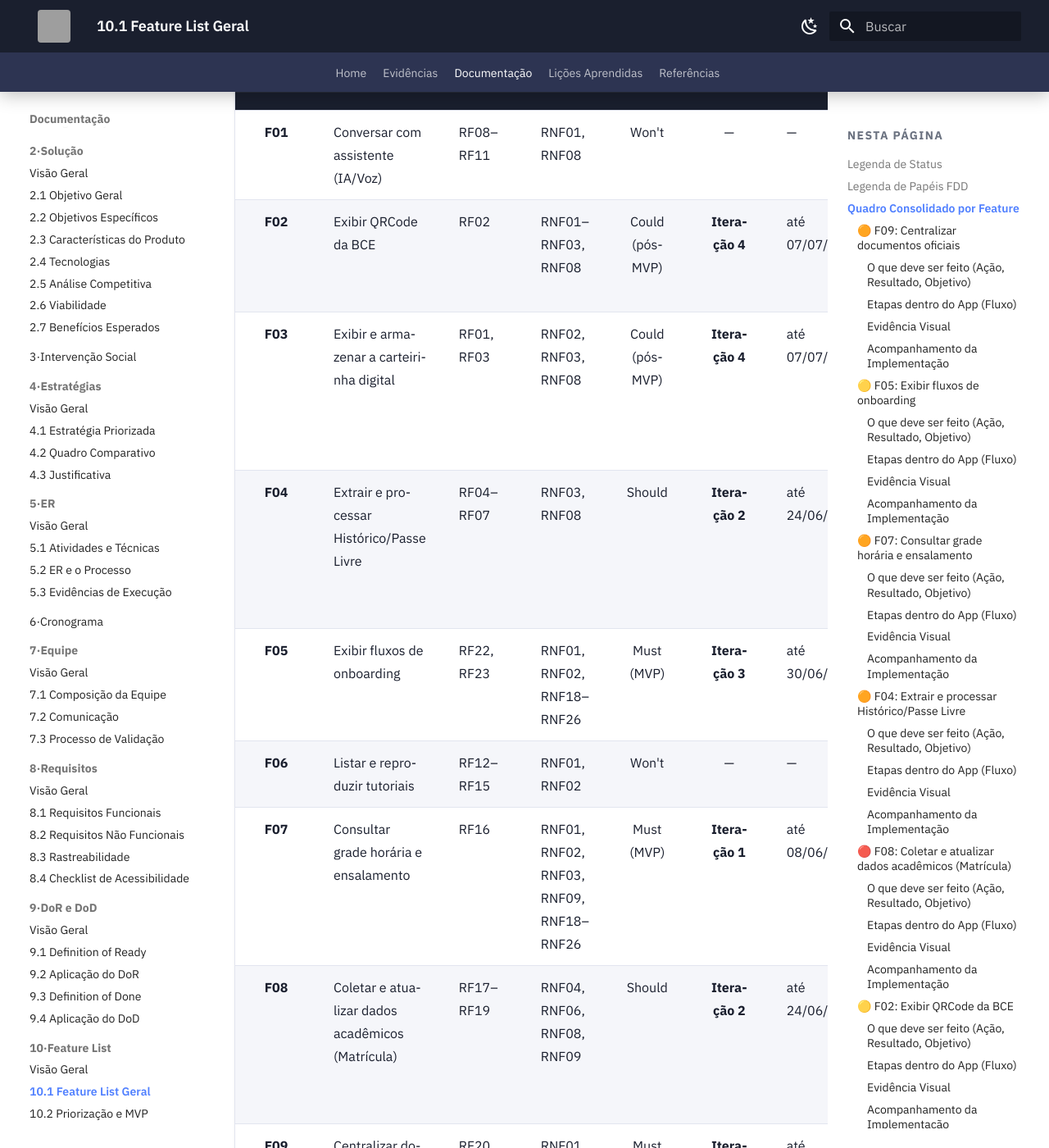
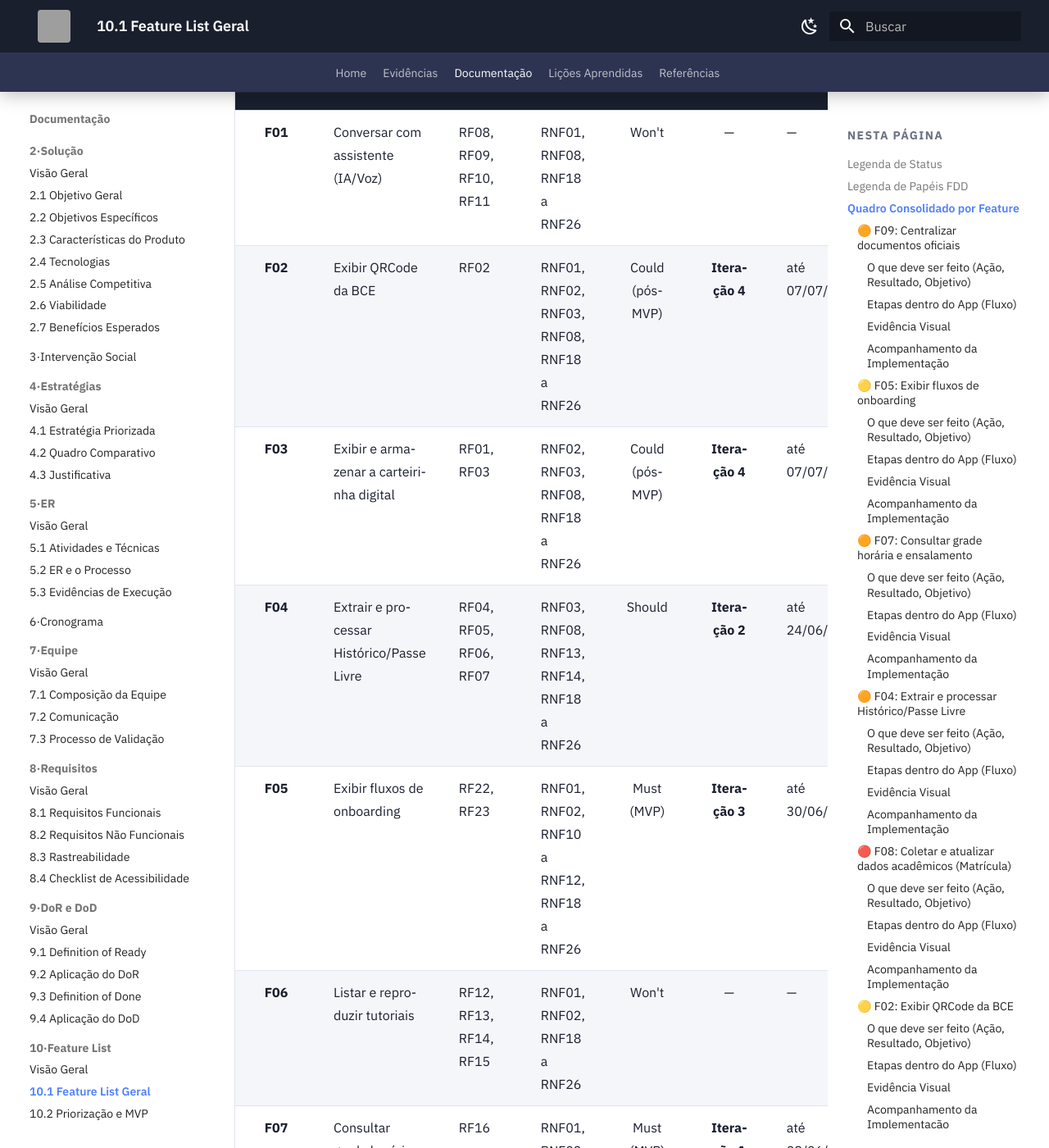
Before and after one commit to mdsreq-fga-unb/REQ-2026.1-T02-UnB-App, an MkDocs documentation site: the page built from docs/10-feature-list/feature-list-geral.md, in a window 1280 px wide and 1400 px high, scrolled down 1697 px. Shown: the whole window at 82% size. Built offline with MkDocs 1.6.1 and Material for MkDocs 9.7.7, drawn with Linux system fonts in a browser that asks for light colours; some of the changed text lies outside the part shown; grey boxes are pictures that could not be loaded.

Commit message:
fix: atualiza numeracao de requisitos no cronograma e feature-list mantendo formato original

```diff
--- a/docs/10-feature-list/feature-list-geral.md
+++ b/docs/10-feature-list/feature-list-geral.md
@@ -38,15 +38,15 @@
 
 | # | Feature | RFs | RNFs | MoSCoW | Iteração | Período | Responsáveis (papel) | Status | Evidência Principal |
 |:-:|---------|-----|------|:------:|:--------:|---------|------------------------|:------:|---------------------|
-| **F01** | Conversar com assistente (IA/Voz) | RF08–RF11 | RNF01, RNF08 | Won't | — | — | — | ❌ | Fora do escopo — VB=2 / ES=60h |
-| **F02** | Exibir QRCode da BCE | RF02 | RNF01–RNF03, RNF08 | Could (pós-MVP) | **Iteração 4** | até 07/07/2026 | Luís (CP), Pedro (T) | 🟡 | Branch `feat/qrcode-bce` em desenvolvimento |
-| **F03** | Exibir e armazenar a carteirinha digital | RF01, RF03 | RNF02, RNF03, RNF08 | Could (pós-MVP) | **Iteração 4** | até 07/07/2026 | Luís (CP), Davi (CA), Pedro (T) | 🟡 | Branch `feat/carteirinha-digital` em desenvolvimento |
-| **F04** | Extrair e processar Histórico/Passe Livre | RF04–RF07 | RNF03, RNF08 | Should | **Iteração 2** | até 24/06/2026 | Davi (CP/CA), Mateus (CO), Pedro (T) | 🟡 | RF06 ✅ concluído (parser); RF04/RF05/RF07 ⬜ |
-| **F05** | Exibir fluxos de onboarding | RF22, RF23 | RNF01, RNF02, RNF18–RNF26 | Must (MVP) | **Iteração 3** | até 30/06/2026 | Luís (CP/DE), Isaac (T) | 🟡 | Tela Home implementada; fluxos SIGAA/Aprender 3 ⬜ |
-| **F06** | Listar e reproduzir tutoriais | RF12–RF15 | RNF01, RNF02 | Won't | — | — | — | ❌ | Fora do escopo — VB=2 / ES=15h |
-| **F07** | Consultar grade horária e ensalamento | RF16 | RNF01, RNF02, RNF03, RNF09, RNF18–RNF26 | Must (MVP) | **Iteração 1** | até 08/06/2026 | Luís (CP), Davi (CA), Pedro (T) | 🟡 | Tela Schedule + parser; [vídeo Upload e Grade](https://drive.google.com/file/d/1O405tSUfyaiEHS8nvXzuDSnSpt-c87WK/view?usp=drive_link) |
-| **F08** | Coletar e atualizar dados acadêmicos (Matrícula) | RF17–RF19 | RNF04, RNF06, RNF08, RNF09 | Should | **Iteração 2** | até 24/06/2026 | Davi (CP/CA), Mateus (CO), Isaac (T) | 🔴 | Bloqueada — sem credenciais SIGAA para testes |
-| **F09** | Centralizar documentos oficiais | RF20, RF21 | RNF01, RNF02, RNF03, RNF08, RNF18–RNF26 | Must (MVP) | **Iteração 1** | até 08/06/2026 | Luís (CP), Davi (CA), Mateus (CO), Pedro (T) | 🟡 | Upload + SQLite + busca; [vídeo Buscas e Filtros](https://drive.google.com/file/d/1EOVQwvk7PbyRCCIwI105-FQpBcUWR342/view?usp=drive_link) |
+| **F01** | Conversar com assistente (IA/Voz) | RF08, RF09, RF10, RF11 | RNF01, RNF08, RNF18 a RNF26 | Won't | — | — | — | ❌ | Fora do escopo — VB=2 / ES=60h |
+| **F02** | Exibir QRCode da BCE | RF02 | RNF01, RNF02, RNF03, RNF08, RNF18 a RNF26 | Could (pós-MVP) | **Iteração 4** | até 07/07/2026 | Luís (CP), Pedro (T) | 🟡 | Branch `feat/qrcode-bce` em desenvolvimento |
+| **F03** | Exibir e armazenar a carteirinha digital | RF01, RF03 | RNF02, RNF03, RNF08, RNF18 a RNF26 | Could (pós-MVP) | **Iteração 4** | até 07/07/2026 | Luís (CP), Davi (CA), Pedro (T) | 🟡 | Branch `feat/carteirinha-digital` em desenvolvimento |
+| **F04** | Extrair e processar Histórico/Passe Livre | RF04, RF05, RF06, RF07 | RNF03, RNF08, RNF13, RNF14, RNF18 a RNF26 | Should | **Iteração 2** | até 24/06/2026 | Davi (CP/CA), Mateus (CO), Pedro (T) | 🟡 | RF06 ✅ concluído (parser); RF04/RF05/RF07 ⬜ |
+| **F05** | Exibir fluxos de onboarding | RF22, RF23 | RNF01, RNF02, RNF10 a RNF12, RNF18 a RNF26 | Must (MVP) | **Iteração 3** | até 30/06/2026 | Luís (CP/DE), Isaac (T) | 🟡 | Tela Home implementada; fluxos SIGAA/Aprender 3 ⬜ |
+| **F06** | Listar e reproduzir tutoriais | RF12, RF13, RF14, RF15 | RNF01, RNF02, RNF18 a RNF26 | Won't | — | — | — | ❌ | Fora do escopo — VB=2 / ES=15h |
+| **F07** | Consultar grade horária e ensalamento | RF16 | RNF01, RNF02, RNF03, RNF09, RNF14, RNF18 a RNF26 | Must (MVP) | **Iteração 1** | até 08/06/2026 | Luís (CP), Davi (CA), Pedro (T) | 🟡 | Tela Schedule + parser; [vídeo Upload e Grade](https://drive.google.com/file/d/1O405tSUfyaiEHS8nvXzuDSnSpt-c87WK/view?usp=drive_link) |
+| **F08** | Coletar e atualizar dados acadêmicos (Matrícula) | RF17, RF18, RF19 | RNF04, RNF06, RNF08, RNF17, RNF18 a RNF26 | Should | **Iteração 2** | até 24/06/2026 | Davi (CP/CA), Mateus (CO), Isaac (T) | 🔴 | Bloqueada — sem credenciais SIGAA para testes |
+| **F09** | Centralizar documentos oficiais | RF20, RF21 | RNF01, RNF02, RNF03, RNF08, RNF14, RNF18 a RNF26 | Must (MVP) | **Iteração 1** | até 08/06/2026 | Luís (CP), Davi (CA), Mateus (CO), Pedro (T) | 🟡 | Upload + SQLite + busca; [vídeo Buscas e Filtros](https://drive.google.com/file/d/1EOVQwvk7PbyRCCIwI105-FQpBcUWR342/view?usp=drive_link) |
 
 ---
 
@@ -283,7 +283,7 @@
 
 ### <a id="f06"></a> ❌ F06: Listar e reproduzir tutoriais (Cancelado)
 
-**Prioridade:** Won't (W) | **Iteração:** — | **Requisitos Relacionados:** [RF12](../08-requisitos/funcionais.md#rf12)–[RF15](../08-requisitos/funcionais.md#rf15)
+**Prioridade:** Won't (W) | **Iteração:** — | **Requisitos Relacionados:** [RF12](../08-requisitos/funcionais.md#rf12), [RF13](../08-requisitos/funcionais.md#rf13), [RF14](../08-requisitos/funcionais.md#rf14), [RF15](../08-requisitos/funcionais.md#rf15)
 
 #### O que deve ser feito (Ação, Resultado, Objetivo)
 **Ação:** Listar e reproduzir tutoriais de uso da UnB.<br>**Objetivo:** Reduzir ansiedade de novos alunos.<br>*(Status: Cancelado por ultrapassar o limite de esforço da disciplina (15h, Baixo Valor Relativo).)*
@@ -294,7 +294,7 @@
 
 ### <a id="f01"></a> ❌ F01: Conversar com assistente IA (Cancelado)
 
-**Prioridade:** Won't (W) | **Iteração:** — | **Requisitos Relacionados:** [RF08](../08-requisitos/funcionais.md#rf08)–[RF11](../08-requisitos/funcionais.md#rf11)
+**Prioridade:** Won't (W) | **Iteração:** — | **Requisitos Relacionados:** [RF08](../08-requisitos/funcionais.md#rf08), [RF09](../08-requisitos/funcionais.md#rf09), [RF10](../08-requisitos/funcionais.md#rf10), [RF11](../08-requisitos/funcionais.md#rf11)
 
 #### O que deve ser feito (Ação, Resultado, Objetivo)
 **Ação:** Assistente de voz RAG para dúvidas acadêmicas.<br>**Objetivo:** Ajudar em dúvidas específicas de editais e manuais.<br>*(Status: Cancelado por complexidade arquitetural (60h+ esforço estimado).)*
```
Also changed, not shown: docs/06-cronograma/index.md (+3 -3 lines).
